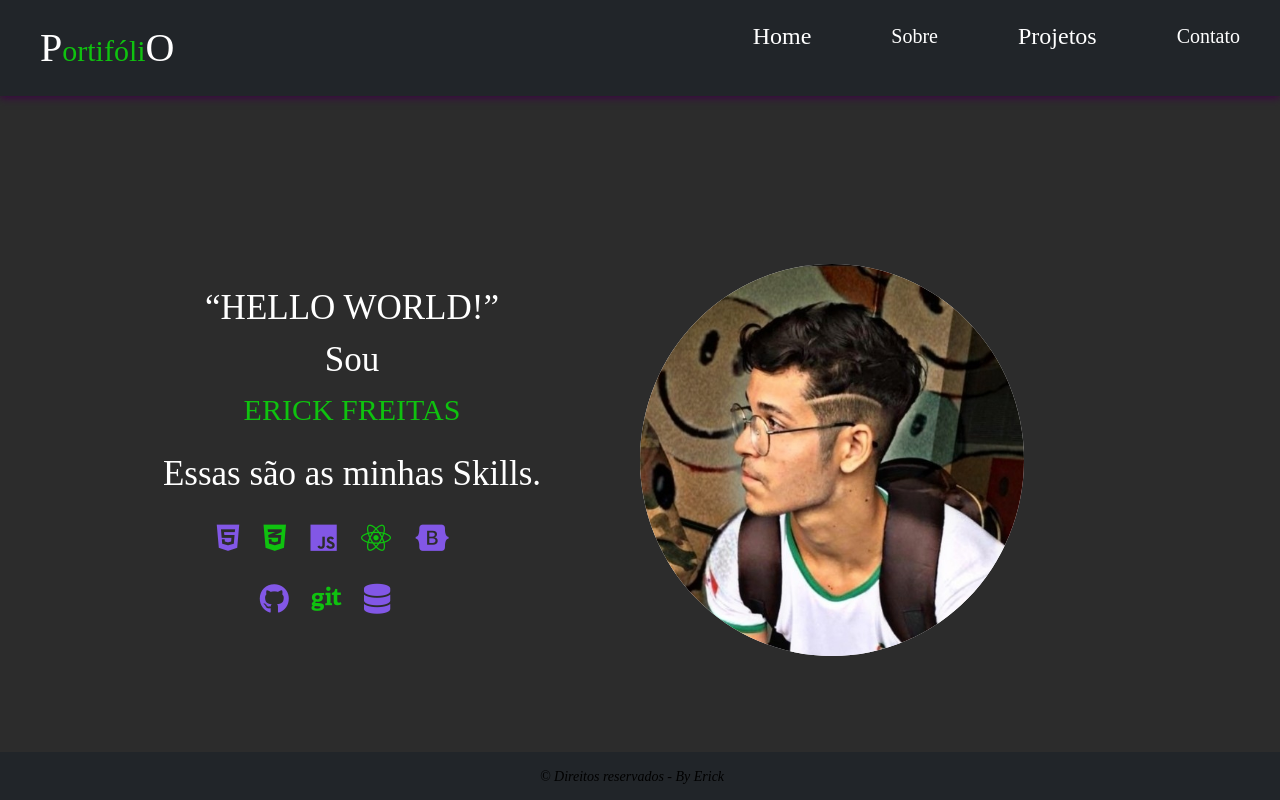
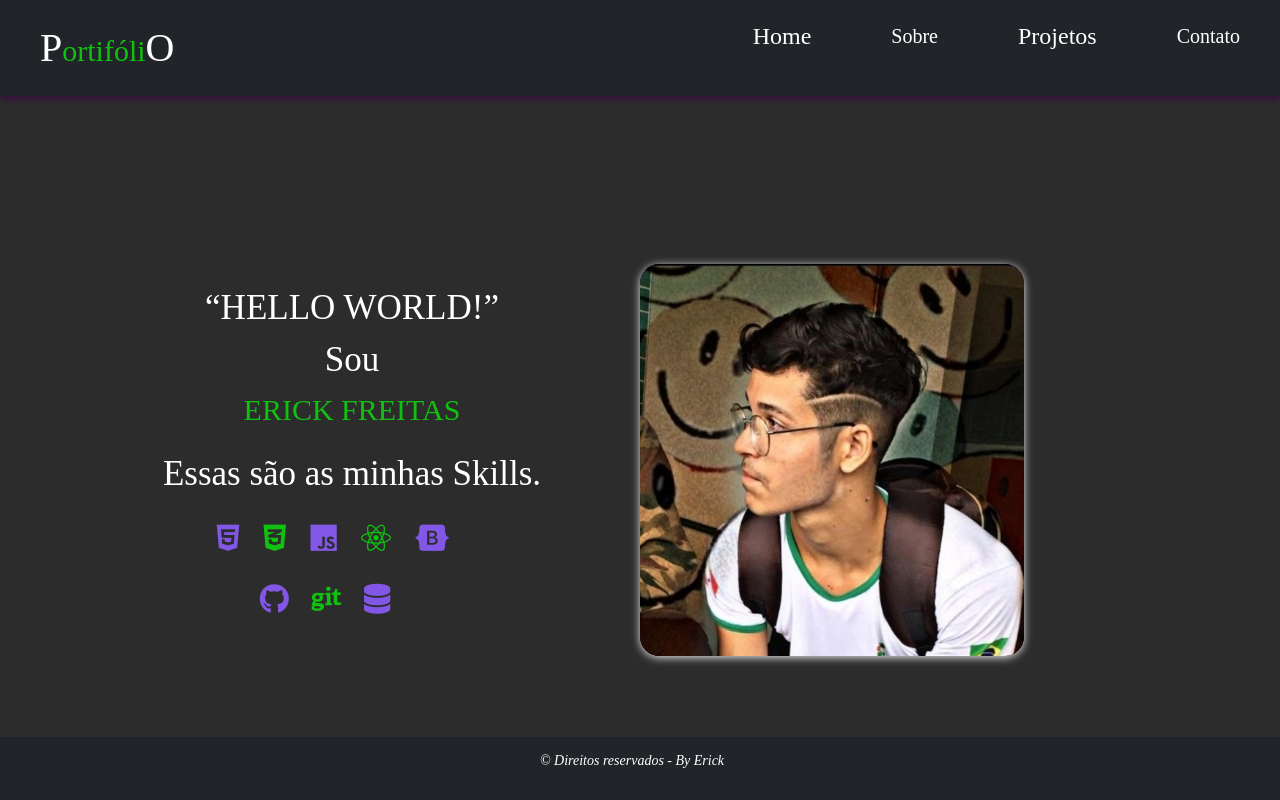
Before and after one commit to ErickFreitasCosta/portifolio, a React (Create React App) app: page / in a window 1280 px wide. Built offline with nearby package versions, Linux system fonts and the light colour scheme; a web font is replaced by a local one.

Commit message:
tirei o radius

```diff
--- a/src/components/NavbarRes/style.css
+++ b/src/components/NavbarRes/style.css
@@ -1,4 +1,6 @@
 .h4{
     color: white;
 
+    text-decoration: none;
+
 }
--- a/src/components/footer/footerStyle.css
+++ b/src/components/footer/footerStyle.css
@@ -7,4 +7,8 @@
     font-family: 'Open Sans', sans-serif;
     font-size: 14px;
 
+
 }
+.footer-nome{
+    color: white;
+}
--- a/src/components/footer/index.js
+++ b/src/components/footer/index.js
@@ -5,7 +5,7 @@ function Footer() {
     <nav className="navbar fixed-bottom navbar-dark bg-dark">
       <div className="container-fluid footer-p" id="footer-p">
         <a className="navbar-brand" href="#" id="footerLetra">
-          <i> &copy; Direitos reservados - By Erick</i>
+          <i>  <p className="footer-nome"> &copy; Direitos reservados - By Erick</p></i>
         </a>
       </div>
     </nav>
--- a/src/index.css
+++ b/src/index.css
@@ -8,6 +8,7 @@
 a{
     text-decoration: none;
     color: black;
+    color: inherit;
 }
 body{
     background-color:  #2C2C2C;
@@ -64,6 +65,7 @@ span{
 }
 li{
   list-style: none;
+
 }
 li a{
   color: white;
@@ -72,11 +74,7 @@ li a{
   transition: all 0.5s;
 
 }
-li a:hover{
-  color:black;
 
-
-}
 .navigation i{
   cursor: pointer;
   font-size: 1.5rem;
--- a/src/pages/home/home.css
+++ b/src/pages/home/home.css
@@ -54,7 +54,7 @@
 .Eu{
     width: 100%;
     height: 100%;
-    border-radius: 50%;
+    border-radius: 5%;
 
     transition: 3s linear;
 }
@@ -65,7 +65,7 @@
     width: 30%;
     height: 49%;
 
-    border-radius: 50%;
+    border-radius: 5%;
     position: fixed;
     z-index: 1;
 
@@ -73,11 +73,13 @@
 .Fundo{
     width: 30%;
     height: 49%;
-    background-color: white;
+    background-color: rgba(61,0, 69, 0.9);
 
-    border-radius: 50%;
+    border-radius: 5%;
     position: fixed;
     z-index: -2;
+
+    box-shadow:  0 0.1rem 0.5rem rgba(255, 255, 255, 0.9);
 }
 .title-home{
     margin-left: 10%;
```
